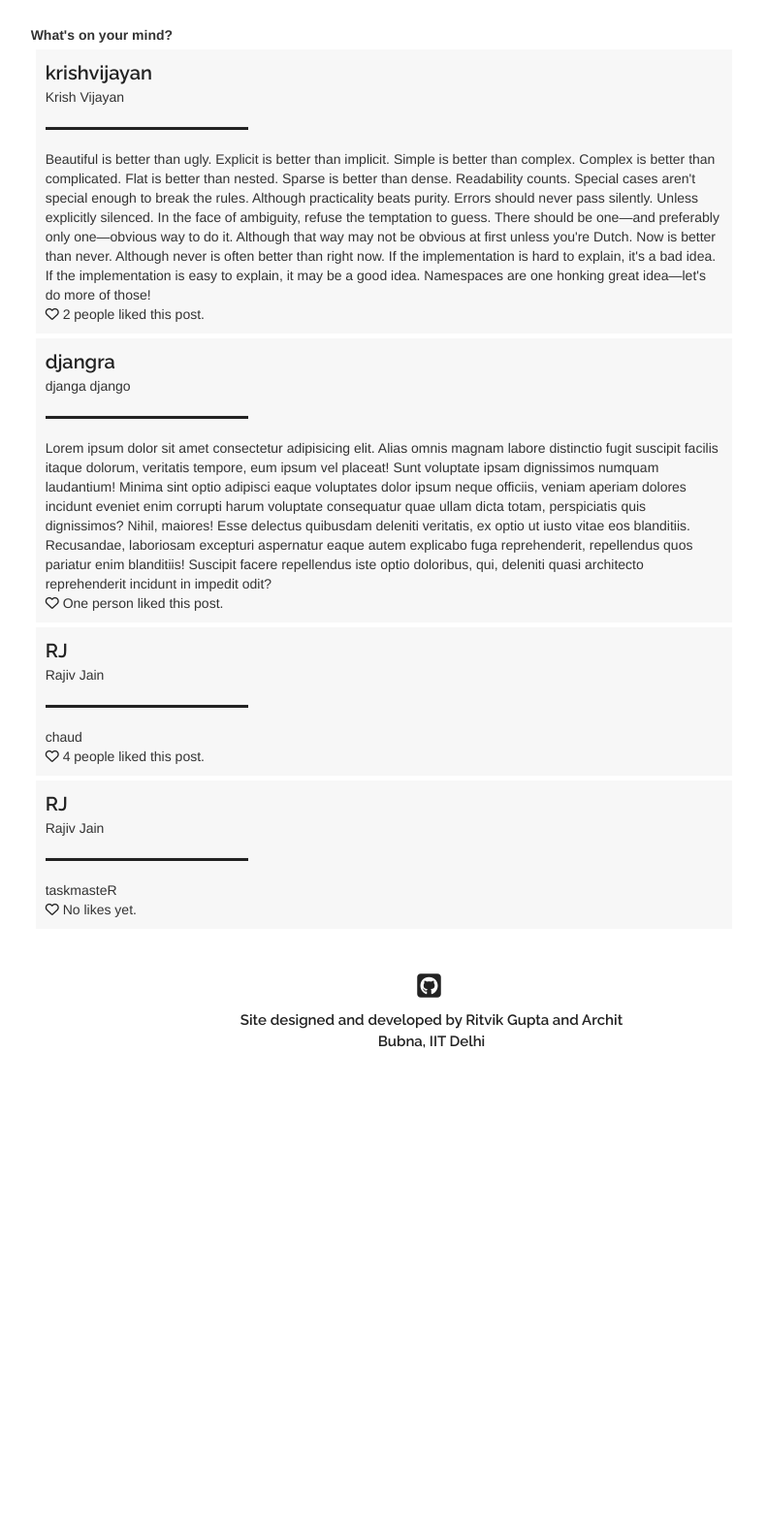
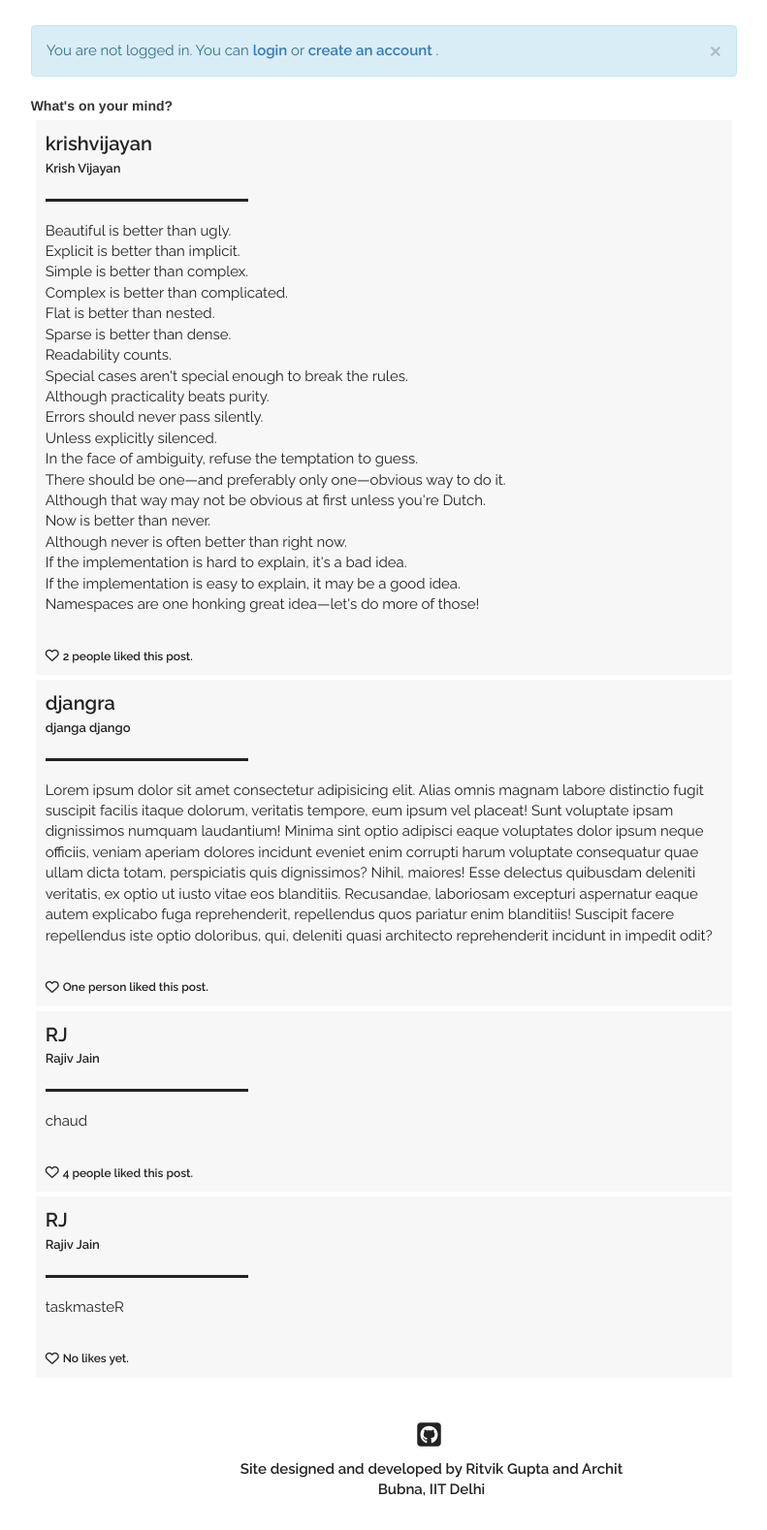
Before and after one commit to architb12/IITDForum, a Django app: page /home/ in a window 1280 px wide. Shown: the part 54-1632 px from the top of the page at 97% size, without its empty margins (195-986 px from the left). Before the commit the page ends 1135 px from the top, so only its background shows below. Run offline with Django 3.2, Linux system fonts and the light colour scheme; data comes from the database, SQL or seed files in the repository; both versions use the stored data as it was after the commit; some libraries are stand-ins or nearby versions.

Commit message:
Created Alert boxes in base.html for alerts depending on message type.

```diff
--- a/post/models.py
+++ b/post/models.py
@@ -6,7 +6,7 @@ import datetime
 # Create your models here.
 # Model for Post
 class Post(models.Model):
-    text = models.CharField(max_length = 5000)
+    text = models.TextField(max_length = 5000)
     author = models.ForeignKey(User, on_delete = models.CASCADE)
     pub_date = models.DateTimeField(default = timezone.now())
 
--- a/post/static/post/style.css
+++ b/post/static/post/style.css
@@ -56,6 +56,11 @@ body{
 	padding:0px;
 }
 
+.message-font{
+	font-family: 'Raleway',sans-serif;
+	font-size:15px;
+}
+
 .body-content{
 	padding-top: 10vh;
 	padding-left:10px;
@@ -71,6 +76,40 @@ body{
 	font-family: 'Raleway',sans-serif;
 	font-size:20px;
 	color:#222;
+}
+
+.name-font{
+	font-family: 'Raleway',sans-serif;
+	font-size:13px;
+	font-weight: 700;
+	color:#222;
+}
+
+.post-content-font{
+	font-family: 'Raleway',sans-serif;
+	font-size:15px;
+	color:#222;
+}
+
+.like-count-font{
+	font-family: 'Raleway',sans-serif;
+	font-size:12px;
+	font-weight: 700;
+	color:#222;
+}
+
+.like-wrapper{
+	display: flex;
+}
+
+.likes-count{
+	margin-top: 3px;
+	margin-left: 4px;
+	margin-right: 4px;
+}
+
+.like-button-wrapper{
+	margin-top: 0.5px;
 }
 
 .likes{
@@ -428,15 +467,3 @@ form{
 	font-weight: 700;
 	color:#222;
 }
-
-.like-wrapper{
-	display: flex;
-}
-
-.likes-count{
-	margin-left: 4px;
-	margin-right: 4px;
-}
-.like-button-wrapper{
-	margin-top: 0.5px;
-}
--- a/post/templates/post/base.html
+++ b/post/templates/post/base.html
@@ -77,6 +77,27 @@
         <div class="row">
           <div class="col-md-2"></div>
           <div class="col-md-7">
+            {% if request.user.is_authenticated == False %}
+                <div class="alert alert-info">
+                    <a href="#" class="close" data-dismiss="alert" aria-label="close">&times;</a>
+                    <font class="message-font">
+                        You are not logged in.
+                        You can
+                        <a href="{% url 'login' %}"><strong>login</strong></a>
+                         or
+                        <a href="{% url 'signup' %}"><strong>create an account</strong></a>
+                        .
+                    </font>
+                </div>
+            {% endif %}
+            {% if messages %}
+                {% for message in messages %}
+                    <div class="alert alert-{{ message.tags }}">
+                        <a href="#" class="close" data-dismiss="alert" aria-label="close">&times;</a>
+                        <font class="message-font">{{ message }}</font>
+                    </div>
+                    {% endfor %}
+            {% endif %}
             {% block content %}
             {% endblock %}
           </div>
--- a/post/templates/post/home.html
+++ b/post/templates/post/home.html
@@ -19,7 +19,7 @@
         </font>
         <hr class="hr1" align="left">
         <font class="post-content-font">
-            {{post.text}}
+            {{post.text|linebreaks}}
         </font>
         <br>
         <div class="like-wrapper">
@@ -27,8 +27,8 @@
                 <div class="like-button-wrapper">
                     <i class="fa fa-heart liked like-button" aria-hidden="true" id="like{{ post.id }}" data-catid="{{ post.id }}"></i>
                 </div>
-                <div class="likes-count" id="likes-count{{ post.id }}" data-catid="{{post.postlike.likers.count}}">
-                    <font class="like-count-font">
+                <div class="likes-count like-count-font" id="likes-count{{ post.id }}" data-catid="{{post.postlike.likers.count}}">
+
 
                         {% if post.postlike.likers.count == 1 %}
                             You liked this post.
@@ -37,16 +37,18 @@
                         {% else %}
                             You and {{ post.postlike.likers.count|add:"-1" }} others liked this post.
                         {% endif %}
-
-                    </font>
                 </div>
 
             {% else %}
                 <div class="like-button-wrapper">
-                    <i class="fa fa-heart-o likes like-button" aria-hidden="true" id="like{{ post.id }}" data-catid="{{ post.id }}"></i>
+                    {% if request.user.is_authenticated %}
+                        <i class="fa fa-heart-o likes like-button" aria-hidden="true" id="like{{ post.id }}" data-catid="{{ post.id }}"></i>
+                    {% else %}
+                        <a href="{% url 'login' %}"><i class="fa fa-heart-o likes like-button" aria-hidden="true" id="like{{ post.id }}" data-catid="{{ post.id }}"></i></a>
+                    {% endif %}
                 </div>
-                <div class="likes-count" id="likes-count{{ post.id }}" data-catid="{{post.postlike.likers.count}}">
-                    <font class="like-count-font">
+                <div class="likes-count like-count-font" id="likes-count{{ post.id }}" data-catid="{{post.postlike.likers.count}}">
+
                         {% if post.postlike.likers.count == 0 %}
                             No likes yet.
                         {% elif post.postlike.likers.count == 1 %}
@@ -54,7 +56,7 @@
                         {% else %}
                             {{ post.postlike.likers.count }} people liked this post.
                         {% endif %}
-                    </font>
+
                 </div>
             {% endif %}
         </div>
--- a/post/views.py
+++ b/post/views.py
@@ -1,5 +1,6 @@
 from django.shortcuts import render, redirect
 from .models import Post, Comment, Post
+from django.contrib import messages
 from django.contrib.auth.models import User
 from django.http import HttpResponse, Http404, HttpResponseRedirect
 from django.views.generic import RedirectView
```
Also changed, not shown: db.sqlite3, post/migrations/0027_auto_20200425_0215.py (added).
